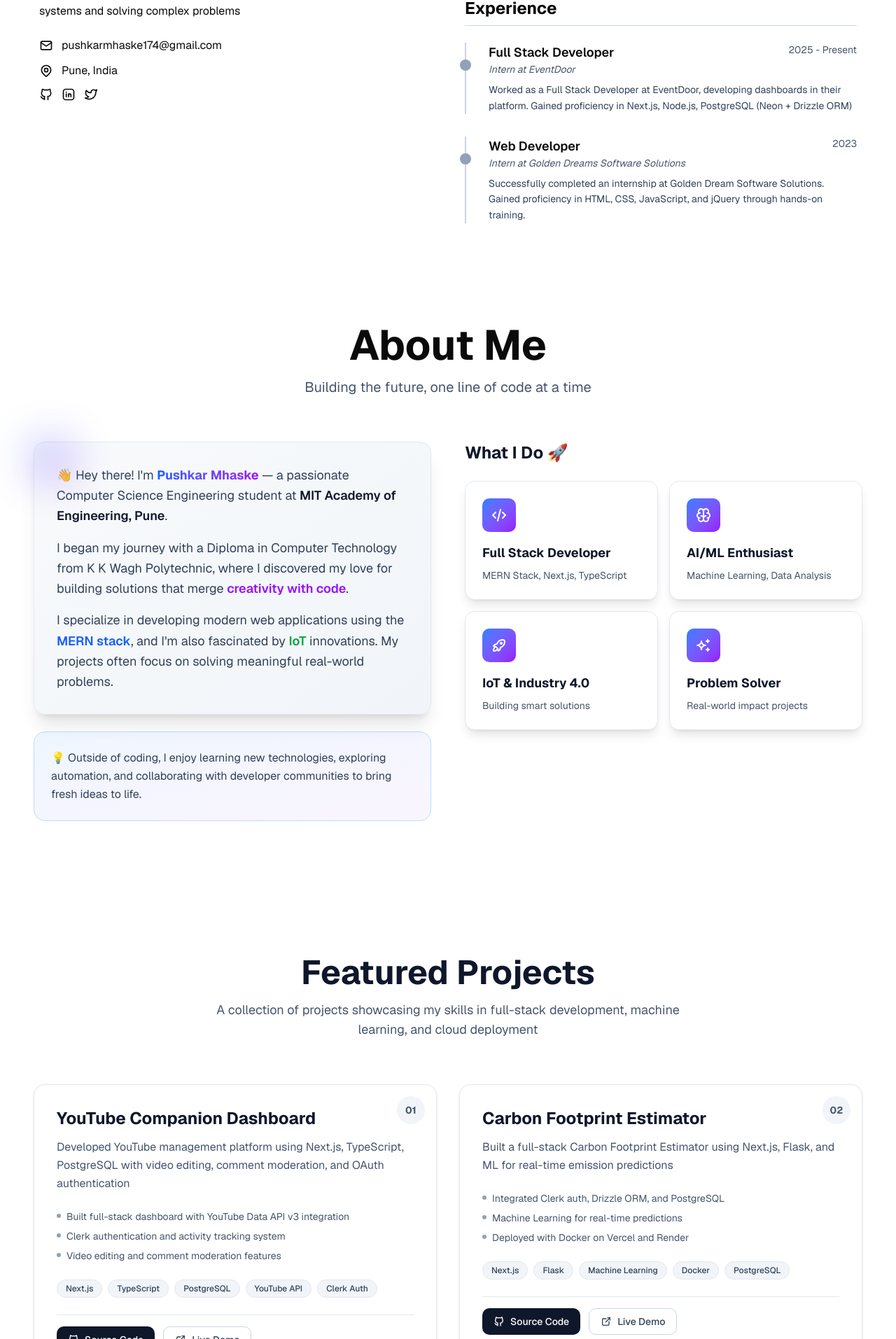
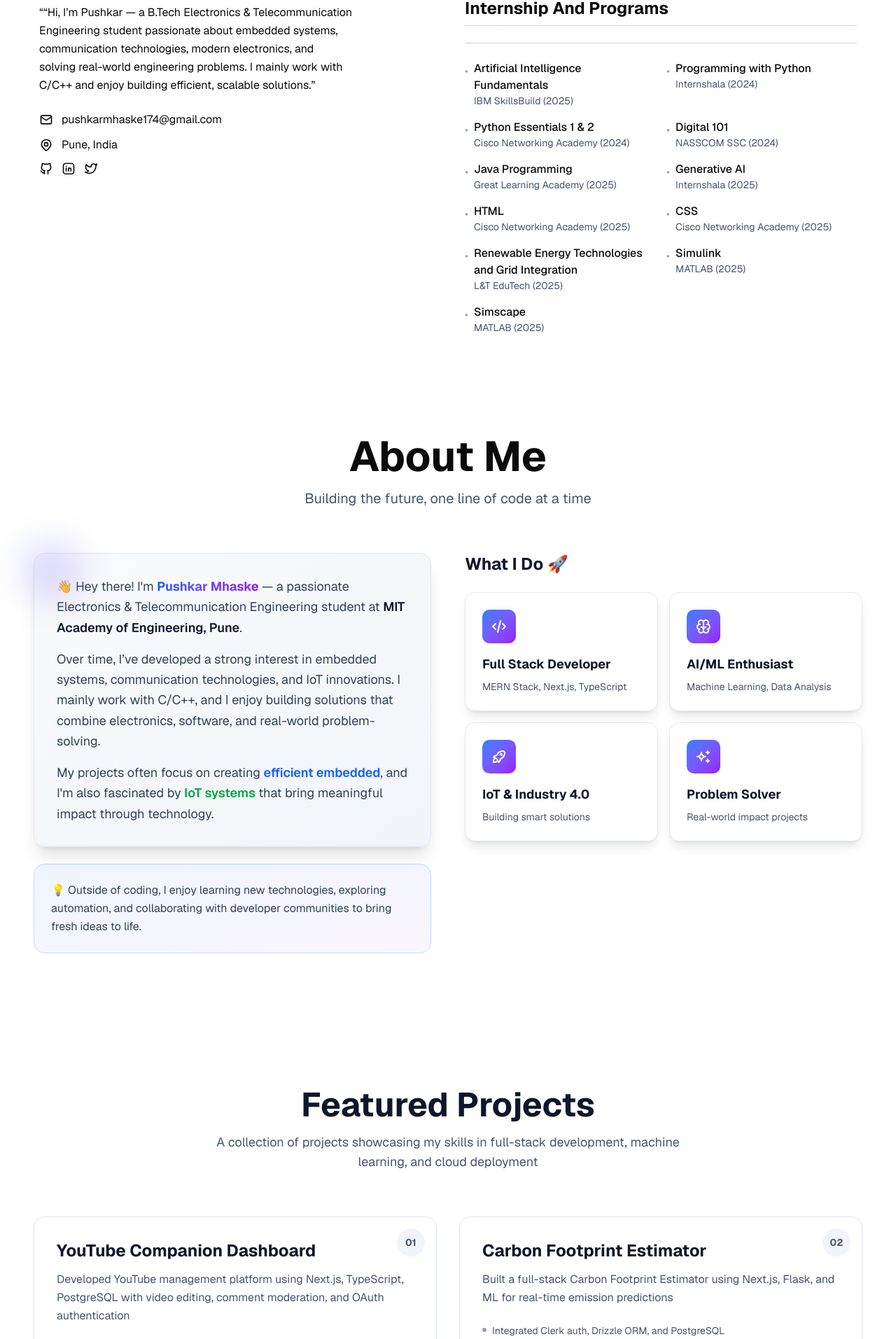
Before and after one commit to pushkarmhaske03-hash/Portfolio, a Next.js app: page / in a window 1280 px wide. Shown: the part 607-2520 px from the top of the page at 70% size. Built offline with nearby package versions, Linux system fonts and the light colour scheme.

Commit message:
Updated project

```diff
--- a/src/components/AboutMe.tsx
+++ b/src/components/AboutMe.tsx
@@ -62,7 +62,7 @@ export default function AboutMe() {
                 <span className="font-bold text-transparent bg-clip-text bg-gradient-to-r from-blue-600 to-purple-600 dark:from-blue-400 dark:to-purple-400">
                   Pushkar Mhaske
                 </span>{" "}
-                — a passionate Computer Science Engineering student at{" "}
+                — a passionate Electronics & Telecommunication Engineering student at{" "}
                 <span className="font-semibold text-slate-900 dark:text-slate-100">
                   MIT Academy of Engineering, Pune
                 </span>
@@ -70,20 +70,16 @@ export default function AboutMe() {
               </p>
 
               <p className="text-lg text-slate-700 dark:text-slate-300 leading-relaxed mb-4">
-                I began my journey with a Diploma in Computer Technology from K K Wagh Polytechnic,
-                where I discovered my love for building solutions that merge{" "}
-                <span className="font-semibold text-purple-600 dark:text-purple-400">
-                  creativity with code
-                </span>
-                .
+                Over time, I’ve developed a strong interest in embedded systems, communication technologies, and IoT innovations. I mainly work with C/C++, and I enjoy building solutions that combine electronics, software, and real-world problem-solving.
+
               </p>
 
               <p className="text-lg text-slate-700 dark:text-slate-300 leading-relaxed">
-                I specialize in developing modern web applications using the{" "}
-                <span className="font-semibold text-blue-600 dark:text-blue-400">MERN stack</span>,
+                My projects often focus on creating{" "}
+                <span className="font-semibold text-blue-600 dark:text-blue-400">efficient embedded</span>,
                 and I&apos;m also fascinated by{" "}
-                <span className="font-semibold text-green-600 dark:text-green-400">IoT</span> {" "}
-                innovations. My projects often focus on solving meaningful real-world problems.
+                <span className="font-semibold text-green-600 dark:text-green-400">IoT systems</span> {" "}
+                that bring meaningful impact through technology.
               </p>
             </div>
 
--- a/src/components/Profile.tsx
+++ b/src/components/Profile.tsx
@@ -25,7 +25,7 @@ export default function Profile() {
             <h1 className="text-4xl font-bold mb-2">Pushkar Mhaske</h1>
             <p className="text-xl mb-4">Aspiring Software Engineer  |  Full Stack Developer  |  AIML</p>
             <p className="max-w-md leading-relaxed">
-              “Hi, I’m Pushkar — a B.Tech Computer Science student passionate about building modern web apps, scalable systems and solving complex problems
+              ““Hi, I’m Pushkar — a B.Tech Electronics & Telecommunication Engineering student passionate about embedded systems, communication technologies, modern electronics, and solving real-world engineering problems. I mainly work with C/C++ and enjoy building efficient, scalable solutions.”
             </p>
           </div>
 
@@ -190,63 +190,95 @@ export default function Profile() {
             </div>
           </div>
 
-          {/* Experience Section */}
+          {/* Internship And Programs Section */}
           <div>
             <h2 className="text-2xl font-bold mb-6 border-b border-slate-300 dark:border-slate-700 pb-2">
-              Experience
+              Internship And Programs
             </h2>
+            <div className="space-y-8">
+              {/* Certifications & Courses */}
+              <div className="mt-6 pt-6 border-t border-slate-300 dark:border-slate-700">
 
-            <div className="space-y-8">
-              {/* Experience Item 1 */}
-              <div className="relative pl-8 border-l-2 border-slate-300 dark:border-slate-700">
-                <div className="absolute left-0 top-6 w-4 h-4 bg-slate-400 dark:bg-slate-400 rounded-full -translate-x-[9px]"></div>
-                <div className="flex justify-between items-start mb-2">
+                <div className="grid grid-cols-1 md:grid-cols-2 gap-4">
+                  <div className="flex items-start gap-2">
+                    <span className="text-slate-400 mt-1">•</span>
                     <div>
-                    <h3 className="text-lg font-semibold">Full Stack Developer</h3>
-                    <p className="text-slate-600 italic dark:text-slate-400 text-sm">Intern at EventDoor</p>
+                      <p className="font-medium">Artificial Intelligence Fundamentals</p>
+                      <p className="text-slate-600 dark:text-slate-400 text-sm">IBM SkillsBuild (2025)</p>
                     </div>
-                  <span className="text-slate-600 dark:text-slate-400 text-sm whitespace-nowrap">
-                    2025 - Present
-                  </span>
                   </div>
-                <p className="text-slate-700 dark:text-slate-300 text-sm leading-relaxed">
-                  Worked as a Full Stack Developer at EventDoor, developing dashboards in their platform. Gained proficiency in Next.js, Node.js, PostgreSQL (Neon + Drizzle ORM)
-                </p>
+                  <div className="flex items-start gap-2">
+                    <span className="text-slate-400 mt-1">•</span>
+                    <div>
+                      <p className="font-medium">Programming with Python</p>
+                      <p className="text-slate-600 dark:text-slate-400 text-sm">Internshala (2024)</p>
                     </div>
-
-              {/* Experience Item 2 */}
-              <div className="relative pl-8 border-l-2 border-slate-300 dark:border-slate-700">
-                <div className="absolute left-0 top-6 w-4 h-4 bg-slate-400 dark:bg-slate-400 rounded-full -translate-x-[9px]"></div>
-                <div className="flex justify-between items-start mb-2">
+                  </div>
+                  <div className="flex items-start gap-2">
+                    <span className="text-slate-400 mt-1">•</span>
                     <div>
-                    <h3 className="text-lg font-semibold">Web Developer</h3>
-                    <p className="text-slate-600 italic dark:text-slate-400 text-sm">Intern at Golden Dreams Software Solutions</p>
+                      <p className="font-medium">Python Essentials 1 & 2</p>
+                      <p className="text-slate-600 dark:text-slate-400 text-sm">Cisco Networking Academy (2024)</p>
                     </div>
-                  <span className="text-slate-600 dark:text-slate-400 text-sm whitespace-nowrap">
-                    2023
-                  </span>
                   </div>
-                <p className="text-slate-700 dark:text-slate-300 text-sm leading-relaxed">
-                  Successfully completed an internship at Golden Dream Software Solutions. Gained proficiency in HTML, CSS, JavaScript, and jQuery through hands-on training.
-                </p>
+                  <div className="flex items-start gap-2">
+                    <span className="text-slate-400 mt-1">•</span>
+                    <div>
+                      <p className="font-medium">Digital 101</p>
+                      <p className="text-slate-600 dark:text-slate-400 text-sm">NASSCOM SSC (2024)</p>
                     </div>
-
-              {/* Experience Item 3 */}
-              {/* <div className="relative pl-8 border-l-2 border-slate-700">
-                <div className="absolute left-0 top-6 w-4 h-4 bg-slate-400 rounded-full -translate-x-[9px]"></div>
-                <div className="flex justify-between items-start mb-2">
+                  </div>
+                  <div className="flex items-start gap-2">
+                    <span className="text-slate-400 mt-1">•</span>
                     <div>
-                    <h3 className="text-lg font-semibold">Full Stack Developer</h3>
-                    <p className="text-slate-400 text-sm">StartUp Inc</p>
+                      <p className="font-medium">Java Programming</p>
+                      <p className="text-slate-600 dark:text-slate-400 text-sm">Great Learning Academy (2025)</p>
                     </div>
-                  <span className="text-slate-400 text-sm whitespace-nowrap">
-                    2015 - 2017
-                  </span>
                   </div>
-                <p className="text-slate-300 text-sm leading-relaxed">
-                  Built scalable web applications using React and Node.js
-                </p>
-              </div> */}
+                  <div className="flex items-start gap-2">
+                    <span className="text-slate-400 mt-1">•</span>
+                    <div>
+                      <p className="font-medium">Generative AI</p>
+                      <p className="text-slate-600 dark:text-slate-400 text-sm">Internshala (2025)</p>
+                    </div>
+                  </div>
+                  <div className="flex items-start gap-2">
+                    <span className="text-slate-400 mt-1">•</span>
+                    <div>
+                      <p className="font-medium">HTML</p>
+                      <p className="text-slate-600 dark:text-slate-400 text-sm">Cisco Networking Academy (2025)</p>
+                    </div>
+                  </div>
+                  <div className="flex items-start gap-2">
+                    <span className="text-slate-400 mt-1">•</span>
+                    <div>
+                      <p className="font-medium">CSS</p>
+                      <p className="text-slate-600 dark:text-slate-400 text-sm">Cisco Networking Academy (2025)</p>
+                    </div>
+                  </div>
+                  <div className="flex items-start gap-2">
+                    <span className="text-slate-400 mt-1">•</span>
+                    <div>
+                      <p className="font-medium">Renewable Energy Technologies and Grid Integration</p>
+                      <p className="text-slate-600 dark:text-slate-400 text-sm">L&T EduTech (2025)</p>
+                    </div>
+                  </div>
+                  <div className="flex items-start gap-2">
+                    <span className="text-slate-400 mt-1">•</span>
+                    <div>
+                      <p className="font-medium">Simulink</p>
+                      <p className="text-slate-600 dark:text-slate-400 text-sm">MATLAB (2025)</p>
+                    </div>
+                  </div>
+                  <div className="flex items-start gap-2">
+                    <span className="text-slate-400 mt-1">•</span>
+                    <div>
+                      <p className="font-medium">Simscape</p>
+                      <p className="text-slate-600 dark:text-slate-400 text-sm">MATLAB (2025)</p>
+                    </div>
+                  </div>
+                </div>
+              </div>
             </div>
           </div>
         </div>
--- a/src/components/Projects.tsx
+++ b/src/components/Projects.tsx
@@ -13,8 +13,6 @@ export default function Projects() {
         "Video editing and comment moderation features"
       ],
       technologies: ["Next.js", "TypeScript", "PostgreSQL", "YouTube API", "Clerk Auth"],
-      sourceCode: "https://github.com/roht2103/YouTube-Companion-Dashboard",
-      liveDemo: "https://youtube-consol.vercel.app/"
     },
     {
       title: "Carbon Footprint Estimator",
@@ -25,8 +23,6 @@ export default function Projects() {
         "Deployed with Docker on Vercel and Render"
       ],
       technologies: ["Next.js", "Flask", "Machine Learning", "Docker", "PostgreSQL"],
-      sourceCode: "https://github.com/roht2103/carbon-footprint-estimator",
-      liveDemo: "https://carbonfootprintestimator.vercel.app/"
     }
   ];
 
@@ -103,26 +99,7 @@ export default function Projects() {
                 </div>
 
                 {/* Links */}
-                <div className="flex gap-3 pt-4 border-t border-slate-200 dark:border-slate-800">
-                  <a
-                    href={project.sourceCode}
-                    target="_blank"
-                    rel="noopener noreferrer"
-                    className="flex items-center gap-2 px-4 py-2 text-sm font-medium rounded-lg bg-slate-900 dark:bg-slate-100 text-white dark:text-slate-900 hover:bg-slate-800 dark:hover:bg-slate-200 transition-colors duration-200"
-                  >
-                    <IconBrandGithub className="w-4 h-4" />
-                    Source Code
-                  </a>
-                  <a
-                    href={project.liveDemo}
-                    target="_blank"
-                    rel="noopener noreferrer"
-                    className="flex items-center gap-2 px-4 py-2 text-sm font-medium rounded-lg border border-slate-300 dark:border-slate-700 text-slate-700 dark:text-slate-300 hover:bg-slate-50 dark:hover:bg-slate-800 transition-colors duration-200"
-                  >
-                    <IconExternalLink className="w-4 h-4" />
-                    Live Demo
-                  </a>
-                </div>
+
               </div>
             </motion.div>
           ))}
@@ -136,13 +113,7 @@ export default function Projects() {
           transition={{ duration: 0.5, delay: 0.4 }}
           className="text-center"
         >
-          <a
-            href="/projects"
-            className="inline-flex items-center gap-2 px-6 py-3 text-base font-semibold rounded-lg border-2 border-slate-900 dark:border-slate-100 text-slate-900 dark:text-slate-100 hover:bg-slate-900 hover:text-white dark:hover:bg-slate-100 dark:hover:text-slate-900 transition-all duration-300 group"
-          >
-            View All Projects
-            <IconArrowRight className="w-5 h-5 group-hover:translate-x-1 transition-transform duration-300" />
-          </a>
+
         </motion.div>
       </div>
     </section>
```
Lines whose indentation alone changed are shown as unchanged.
